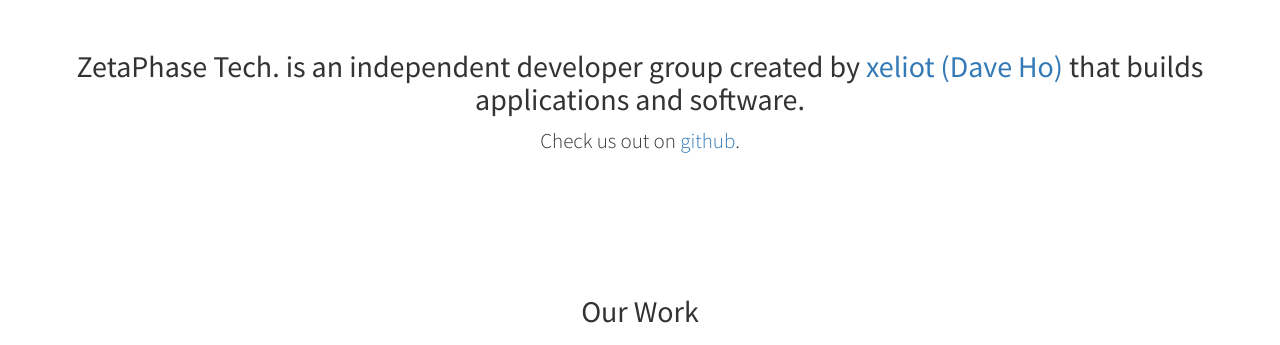
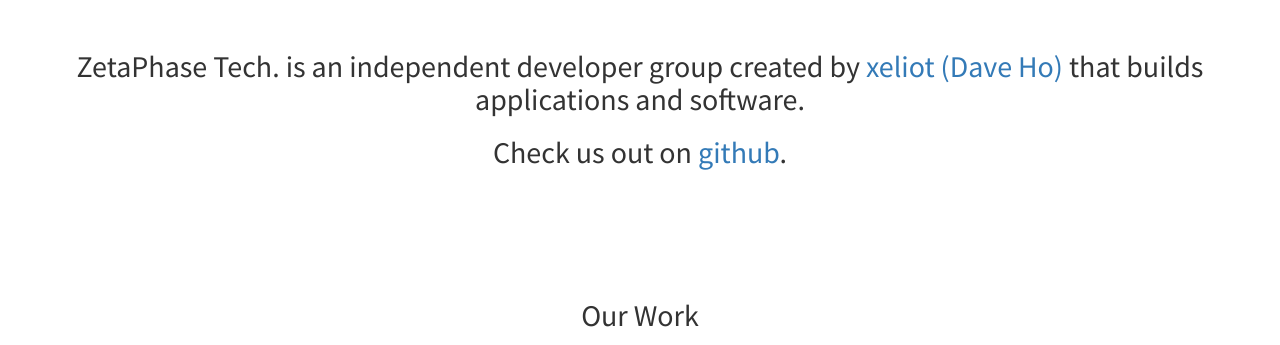
Before and after one commit to ZetaPhase/zetaphase.github.io, a plain HTML site: page index.html in a window 1280 px wide. Shown: the part 820-1165 px from the top of the page. Drawn offline with Linux system fonts and the light colour scheme.

Commit message:
small fix

```diff
--- a/index.html
+++ b/index.html
@@ -74,7 +74,7 @@
             <div class="row">
                 <div class="col-lg-12 text-center">
                     <h2>ZetaPhase Tech. is an independent developer group created by <a href="https://github.com/xeliot">xeliot (Dave Ho)</a> that builds applications and software.</h2>
-                    <p class="lead">Check us out on <a target="_blank" href="https://github.com/ZetaPhase">github</a>.</p>
+                    <h2 >Check us out on <a target="_blank" href="https://github.com/ZetaPhase">github</a>.</h2>
                 </div>
             </div>
             <!-- /.row -->
```
